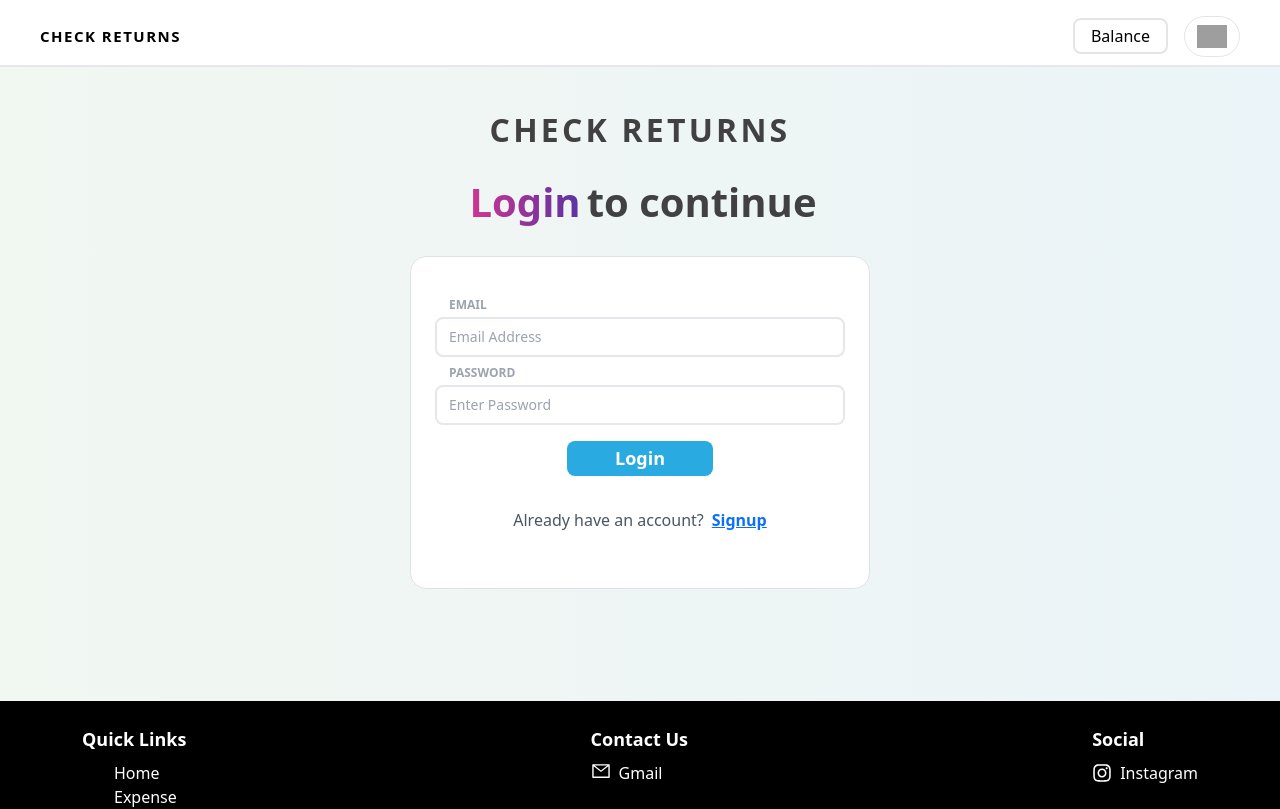
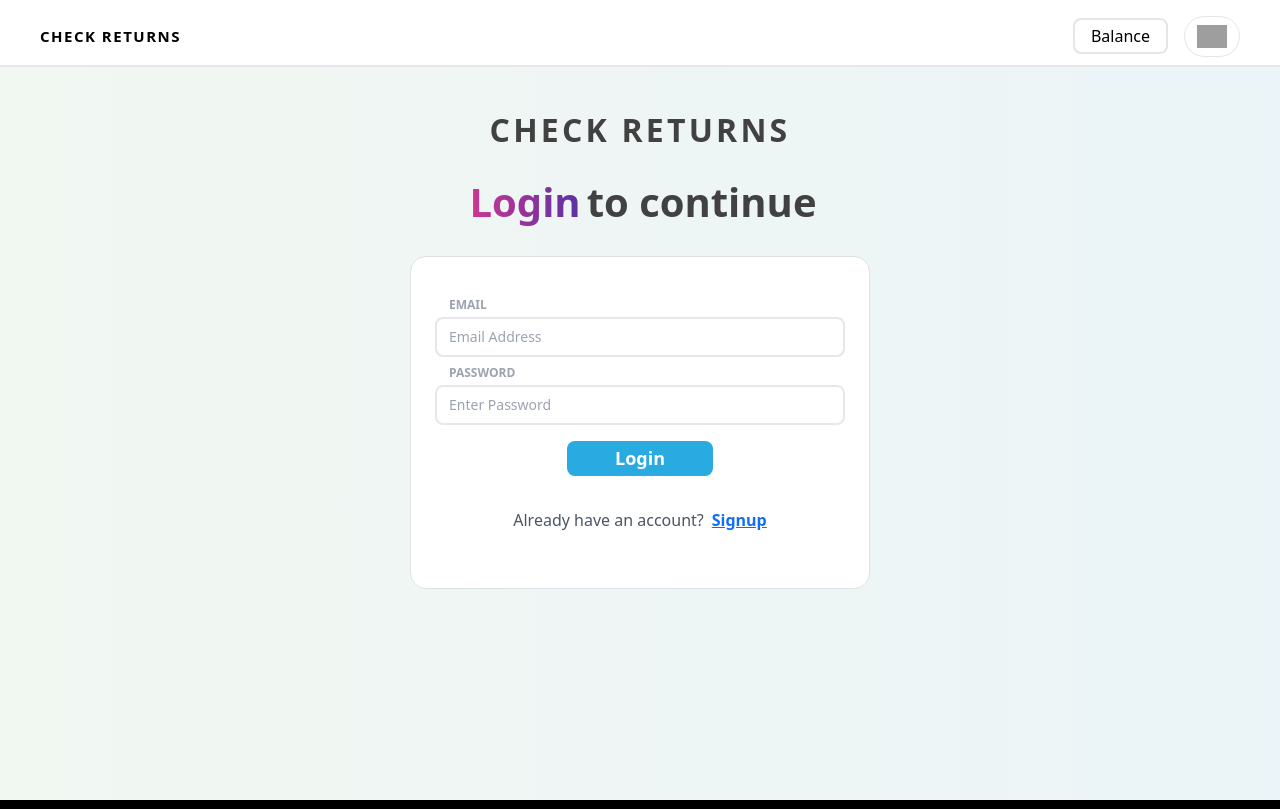
Before and after one commit to ArjunMal1311/personal_finance_tracker_T207, a React (Create React App) app: page /auth/login in a window 1280 px wide. Shown: the top 809 px of the page. Built offline with nearby package versions, Linux system fonts and the light colour scheme; grey boxes are pictures that could not be loaded.

Commit message:
deisgn update

```diff
--- a/src/components/Login_Register/Login.js
+++ b/src/components/Login_Register/Login.js
@@ -36,7 +36,7 @@ function LoginPage(props) {
   };
 
   return (
-    <div className='bg-gradient-to-r from-[#f1f7f1] to-[#ebf4f8] pt-8 pb-20'>
+    <div className='bg-gradient-to-r from-[#f1f7f1] to-[#ebf4f8] pt-8 pb-20 h-fit min-h-screen'>
       <div className='flex flex-col justify-center items-center pt-20'>
         <div className='bg-gradient-to-r text-[20px] font-extrabold uppercase leading-[24.2px] tracking-widest md:text-[26px] md:leading-[30px] lg:leading-[36px] bg-clip-text mb-4 text-[#414141] lg:text-[32px]'>
           CHECK RETURNS
--- a/src/components/Login_Register/SignUp.js
+++ b/src/components/Login_Register/SignUp.js
@@ -32,7 +32,7 @@ function SignupPage(props) {
   };
 
   return (
-    <div className='bg-gradient-to-r from-[#f1f7f1] to-[#ebf4f8] pb-20 h-fit'>
+    <div className='bg-gradient-to-r from-[#f1f7f1] to-[#ebf4f8] pb-20 h-fit min-h-screen'>
       <div className='flex flex-col justify-center items-center pt-24 '>
         <div className='bg-gradient-to-r text-[20px] font-extrabold uppercase leading-[24.2px] tracking-widest md:text-[26px] md:leading-[30px] lg:leading-[36px] bg-clip-text mb-4 text-[#414141] lg:text-[32px]'>
           CHECK RETURNS
```
